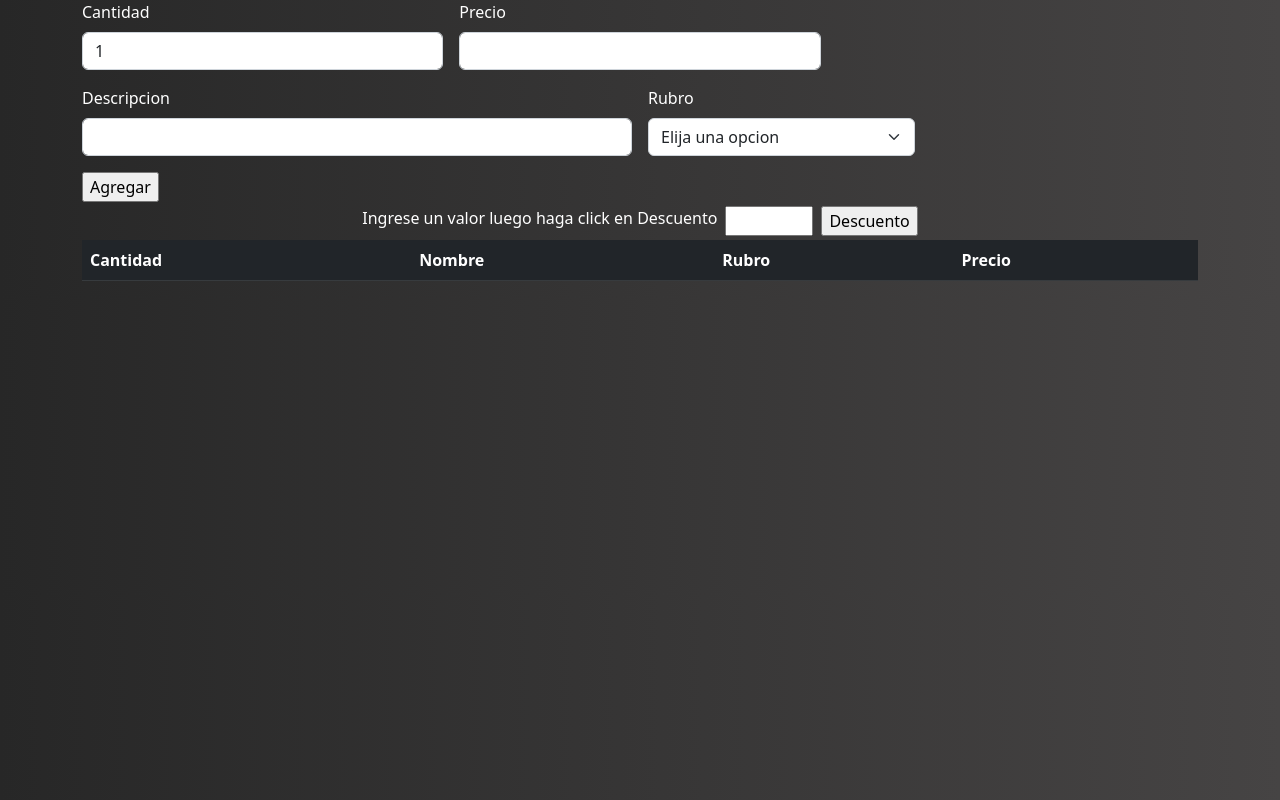
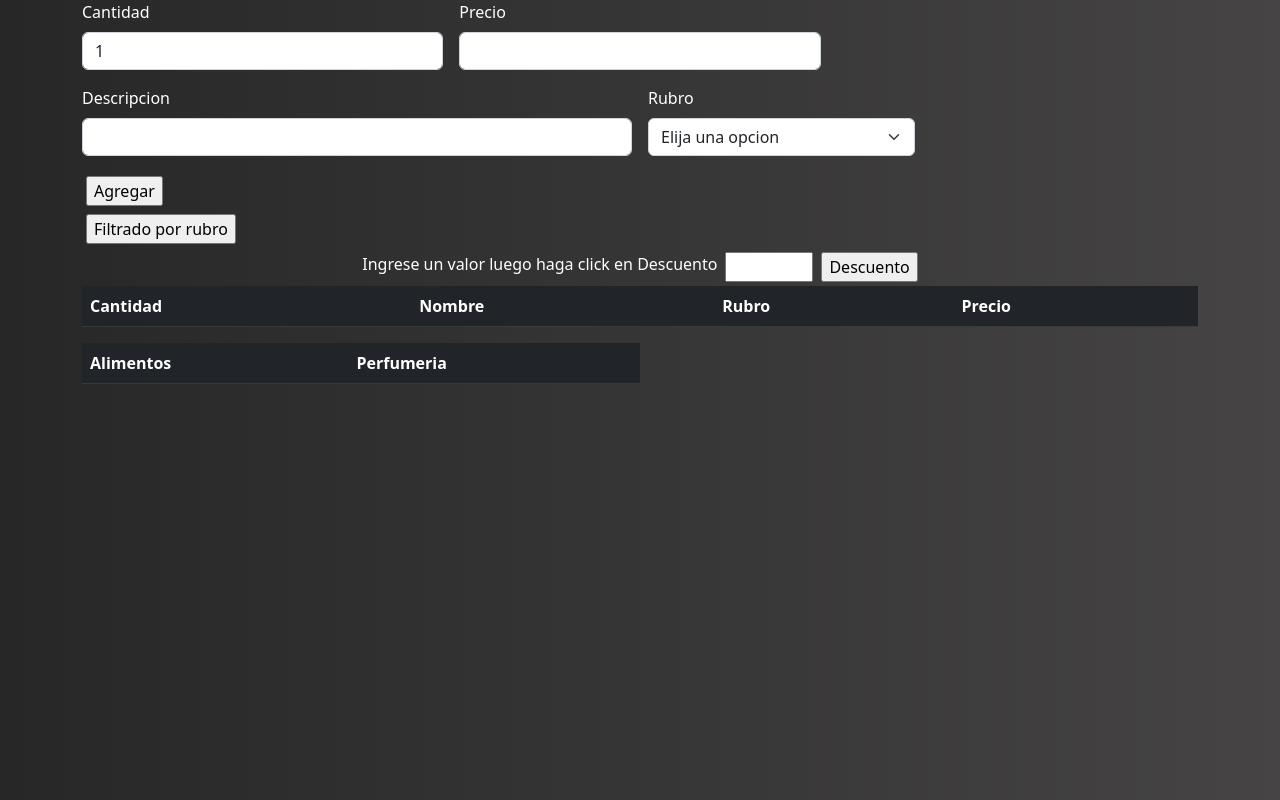
Before and after one commit to PoWiton/cursojs, a website: page index.html in a window 1280 px wide. Drawn offline with Linux system fonts and the light colour scheme.

Commit message:
segunda entrega 2.666

```diff
--- a/index.html
+++ b/index.html
@@ -36,9 +36,12 @@
       </div>
 
       <div class="col-12">
-        <input class="" type="button" id="adiciona" value="Agregar" onclick="cargoPlu(lista)" />
+        <input class="my-1 mx-1" type="button" id="adiciona" value="Agregar" onclick="cargoPlu(lista)" />
       </div>
     </form>
+    <div>
+      <input class="my-1 mx-1" type="button" id="filtroRubro" value="Filtrado por rubro" onclick="filtradoRubros()" />
+    </div>
     <div class="d-flex justify-content-center">
       <label for="valDescuento" class="text-white my-1 mx-1">Ingrese un valor luego haga click en Descuento</label>
       <input type="number" class="my-1 mx-1" id="valDescuento" min="1" max="99" />
@@ -56,7 +59,15 @@
       <tbody id="trRow"></tbody>
       <tfoot id="trTotal"></tfoot>
     </table>
-
+    <table class="table table-hover table-dark tablaRubros">
+      <thead>
+        <tr>
+          <th>Alimentos</th>
+          <th>Perfumeria</th>
+        </tr>
+      </thead>
+      <tbody id="trRubros"></tbody>
+    </table>
     <script src="./js/bootstrap.js"></script>
     <script src="./js/app.js"></script>
   </body>
--- a/js/app.js
+++ b/js/app.js
@@ -65,20 +65,39 @@ function cargarTabla(lista) {
                             <td></td>
                             <td></td>
                             <td></td>
-                            <td class="table-light">Total  $ ${total}</td>`;
+                            <td class="table-light">Total  $ ${total}</td>
+                            </tr>`;
 }
 
-function suma(lista) {
-  for (let plu of lista) {
-    console.log(plu.precio);
+function filtradoRubros() {
+  const listaAlimentos = lista.filter((plu) => plu.rubro == "Alimentos");
+  const listaPerfumeria = lista.filter((plu) => plu.rubro == "Perfumeria");
+  for (let plu of listaAlimentos) {
+    totalAlimentos += parseFloat(plu.precio);
+  }
+  for (let plu of listaPerfumeria) {
+    totalPerfumeria += parseFloat(plu.precio);
+  }
+
+  let tablaRubros = document.getElementById("trRubros");
+  tablaRubros.innerHTML = "";
+  tablaRubros.innerHTML = `<tr>
+                            <td>$${totalAlimentos}</td>
+                            <td>$${totalPerfumeria}</td>
+                            </tr>`;
+}
+function suma(arreglo) {
+  for (let plu of arreglo) {
     total += parseFloat(plu.precio);
   }
 }
 
 const lista = [];
+
 let total = 0;
-
-// Validacion del form
+let totalPerfumeria = 0;
+let totalAlimentos = 0;
+//validacion form//
 (() => {
   "use strict";
 
--- a/scss/_general.scss
+++ b/scss/_general.scss
@@ -1,3 +1,7 @@
 body {
   background: linear-gradient(to right, rgb(39, 39, 39), #464444);
 }
+
+.tablaRubros {
+  width: 50%;
+}
```
Also changed, not shown: css/custom.css, 1 other file.
